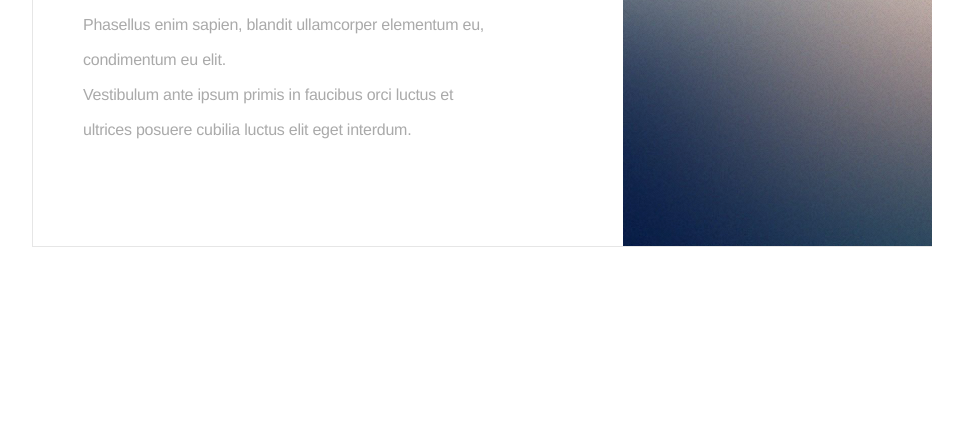
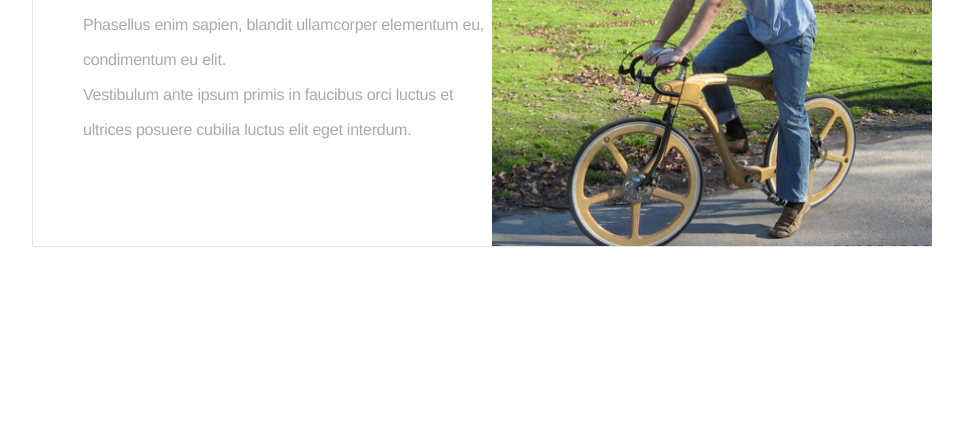
Before and after one commit to prayersavan/mariana, a plain HTML site: page index.html in a window 1280 px wide. Shown: the part 354-800 px from the top of the page, without its empty margins (158-1121 px from the left). Drawn offline with Linux system fonts and the light colour scheme.

Commit message:
home image

```diff
--- a/index.html
+++ b/index.html
@@ -40,7 +40,7 @@
 								</header>
 								<a href="#work" class="jumplink pic">
 
-									<img src="images/me.jpg" alt="" />
+									<img src="images/kpv.png" alt="" />
 								</a>
 							</article>
 
```
Also changed, not shown: images/kpv.png (added).
